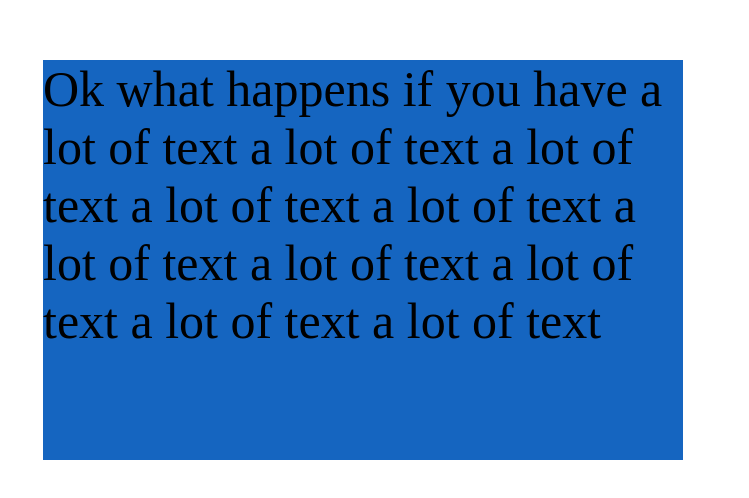
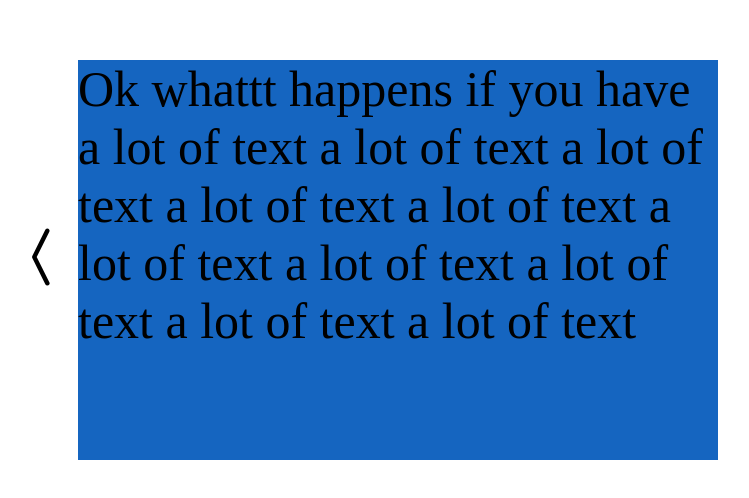
Before and after one commit to jqcrem/kongzi, a React (Create React App) app: page / in a window 1280 px wide. Shown: the part 140-638 px from the top of the page, without its empty margins (277-1026 px from the left). Built offline with nearby package versions, Linux system fonts and the light colour scheme.

Commit message:
Added bootstrap icons successfully

```diff
--- a/package.json
+++ b/package.json
@@ -10,6 +10,7 @@
     "@testing-library/jest-dom": "^5.11.4",
     "@testing-library/react": "^11.1.0",
     "@testing-library/user-event": "^12.1.10",
+    "bootstrap-icons": "^1.7.2",
     "express": "^4.17.1",
     "react": "^17.0.2",
     "react-dom": "^17.0.2",
--- a/src/components/Tile.js
+++ b/src/components/Tile.js
@@ -3,6 +3,9 @@ import Box from '@mui/material/Box';
 import Container from '@mui/material/Container';
 import Typography from '@mui/material/Typography';
 import '../App.css';
+import 'bootstrap-icons/font/bootstrap-icons.css';
+
+
 
 const ContentsBox = (props) => {
 	return <Box
@@ -41,7 +44,8 @@ class Tile extends React.Component {
 			alignItems='center'
 			display='flex'
 		>
-		<ContentsBox text={`Ok what happens if you have  a lot of text  a lot of text  a lot of text
+		<i class="bi bi-chevron-compact-left text-warning" style={{fontSize: 70}}></i>
+		<ContentsBox text={`Ok whattt happens if you have  a lot of text  a lot of text  a lot of text
 		    			 a lot of text  a lot of text  a lot of text  a lot of text  a lot of text
 		    			  a lot of text  a lot of text`}/>
 		</Box>
--- a/src/index.js
+++ b/src/index.js
@@ -3,6 +3,8 @@ import ReactDOM from 'react-dom';
 import './index.css';
 import App from './App';
 import reportWebVitals from './reportWebVitals';
+import 'bootstrap-icons/font/bootstrap-icons.css';
+
 
 ReactDOM.render(
   <React.StrictMode>
```
Also changed, not shown: 1 other file (tests, documents, lock files or other folders).
